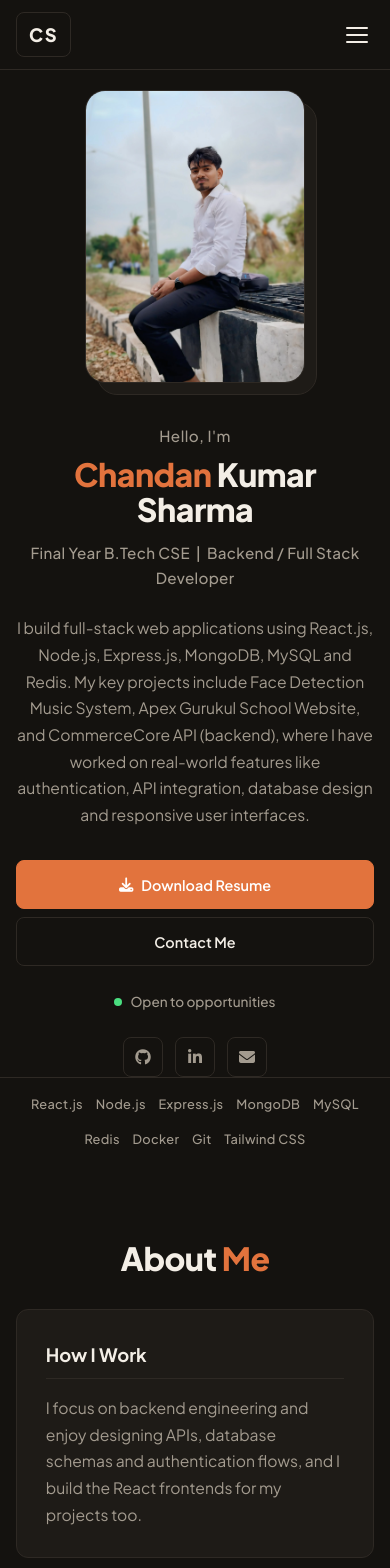
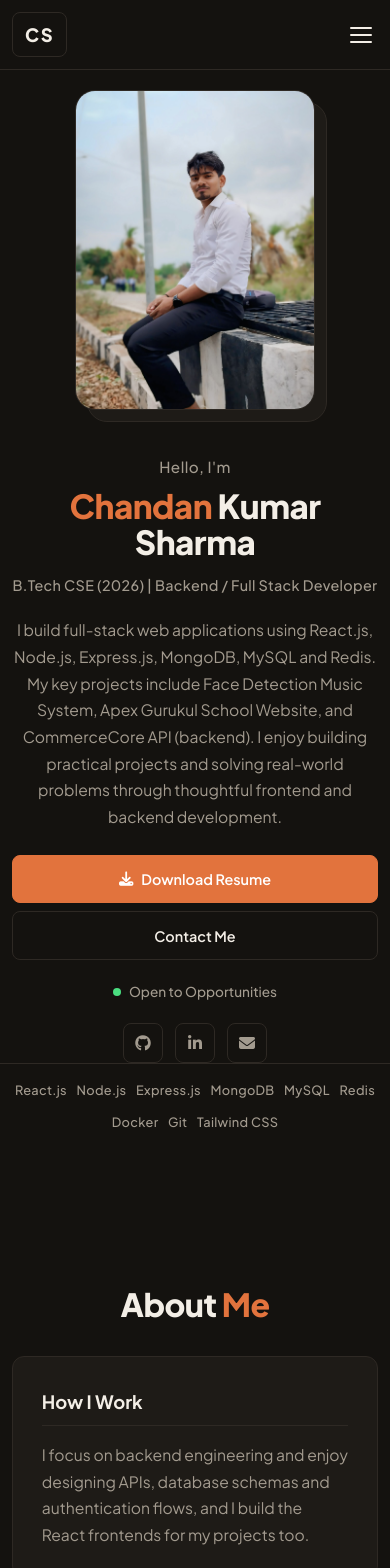
Before and after one commit to chandan-sharma07/developer-portfolio07, a React (Vite) app: page / in a window 390 px wide. Shown: the top 1568 px of the page. Built offline with nearby package versions, Linux system fonts and the light colour scheme.

Commit message:
fix: improve hero layout and responsive spacing

```diff
--- a/src/components/Achievements.jsx
+++ b/src/components/Achievements.jsx
@@ -4,7 +4,7 @@ import useInView from '../hooks/useInView'
 const STATS = [
   { target: 4, label: 'Industry Certifications', plus: true },
   { target: 15, label: 'GitHub Repositories', plus: true },
-  { target: 2, label: 'Featured Projects', plus: false },
+  { target: 3, label: 'Featured Projects', plus: false },
   { target: 1, label: 'Awards / Recognitions', plus: false },
 ]
 
--- a/src/components/Hero.jsx
+++ b/src/components/Hero.jsx
@@ -26,16 +26,11 @@ export default function Hero() {
           </h1>
 
           <p className="hero-role hero-fade" style={{ '--i': 2 }}>
-            Final Year B.Tech CSE &nbsp;|&nbsp; Backend / Full Stack Developer
+            B.Tech CSE (2026) | Backend / Full Stack Developer
           </p>
 
           <p className="hero-intro hero-fade" style={{ '--i': 3 }}>
-            I build full-stack web applications using React.js, Node.js,
-            Express.js, MongoDB, MySQL and Redis. My key projects include Face
-            Detection Music System, Apex Gurukul School Website, and CommerceCore
-            API (backend), where I have worked on real-world features like
-            authentication, API integration, database design and responsive user
-            interfaces.
+            I build full-stack web applications using React.js, Node.js, Express.js, MongoDB, MySQL and Redis. My key projects include Face Detection Music System, Apex Gurukul School Website, and CommerceCore API (backend). I enjoy building practical projects and solving real-world problems through thoughtful frontend and backend development.
           </p>
 
           <div className="hero-buttons hero-fade" style={{ '--i': 4 }}>
@@ -59,7 +54,7 @@ export default function Hero() {
 
           <div className="hero-status hero-fade" style={{ '--i': 5 }}>
             <span className="hero-status-dot" aria-hidden="true" />
-            Open to opportunities
+            Open to Opportunities
           </div>
 
           <div className="hero-socials hero-fade" style={{ '--i': 6 }}>
--- a/src/index.css
+++ b/src/index.css
@@ -25,6 +25,9 @@ html {
   font-family: var(--font);
   background: var(--bg);
   color: var(--text);
+  width: 100%;
+  max-width: 100%;
+  overflow-x: hidden;
 }
 
 body {
@@ -32,6 +35,8 @@ body {
   color: var(--text);
   font-family: var(--font);
   line-height: 1.7;
+  width: 100%;
+  max-width: 100%;
   overflow-x: hidden;
   -webkit-font-smoothing: antialiased;
   -moz-osx-font-smoothing: grayscale;
@@ -93,8 +98,9 @@ label {
 
 .nav-inner {
   max-width: 1200px;
+  width: calc(100% - 48px);
   margin: 0 auto;
-  padding: 0 clamp(1rem, 4vw, 2.5rem);
+  padding: 0;
   height: 100%;
   display: flex;
   align-items: center;
@@ -124,19 +130,20 @@ label {
 
 .nav-links {
   display: flex;
-  gap: 1.5rem;
+  gap: clamp(0.75rem, 1.8vw, 1.5rem);
   list-style: none;
 }
 
 .nav-links a {
   color: var(--muted);
   text-decoration: none;
-  font-size: 0.9rem;
+  font-size: clamp(0.82rem, 1.1vw, 0.9rem);
   font-weight: 500;
   letter-spacing: 0.3px;
   position: relative;
   padding-bottom: 4px;
   transition: color var(--transition);
+  white-space: nowrap;
 }
 
 .nav-links a::after {
@@ -203,9 +210,9 @@ label {
 
 .container {
   max-width: 1200px;
-  width: 100%;
+  width: calc(100% - 48px);
   margin: 0 auto;
-  padding: 0 clamp(1rem, 4vw, 2.5rem);
+  padding: 0 clamp(0.5rem, 2vw, 1.5rem);
 }
 
 .section-title {
@@ -351,27 +358,30 @@ label {
   position: relative;
   display: flex;
   flex-direction: column;
+  justify-content: center;
   min-height: 100svh;
-  padding: calc(var(--nav-h) + 40px) 0 0;
-  background: var(--bg);
-  color: var(--text);
+  padding: calc(var(--nav-h) + 16px) 0 0;
+  background: var(--bg);
+  color: var(--text);
+  overflow: hidden;
 }
 
 .hero-inner {
   display: grid;
-  grid-template-columns: 1fr 380px;
-  gap: 3rem;
+  grid-template-columns: minmax(0, 1.1fr) minmax(300px, 0.9fr);
+  gap: clamp(1.5rem, 4vw, 3rem);
   align-items: center;
   max-width: 1200px;
-  width: 100%;
+  width: calc(100% - 48px);
   margin: 0 auto;
-  padding: 0 clamp(1rem, 4vw, 2.5rem);
+  padding: 0 clamp(0.5rem, 2vw, 1.5rem);
   flex: 1;
 }
 
 .hero-text {
   display: flex;
   flex-direction: column;
+  min-width: 0;
 }
 
 .hero-label {
@@ -383,12 +393,13 @@ label {
 }
 
 .hero-name {
-  font-size: clamp(2.4rem, 5.5vw, 3.8rem);
+  font-size: clamp(42px, 5vw, 72px);
   font-weight: 800;
   line-height: 1.1;
   letter-spacing: -0.5px;
   color: var(--text);
   margin-bottom: 0.75rem;
+  word-break: break-word;
 }
 
 .hero-name-accent {
@@ -396,10 +407,10 @@ label {
 }
 
 .hero-role {
-  font-size: 0.95rem;
+  font-size: clamp(0.9rem, 1.3vw, 1rem);
   font-weight: 500;
   color: var(--muted);
-  margin-bottom: 1.5rem;
+  margin-bottom: 1.25rem;
   letter-spacing: 0.3px;
 }
 
@@ -408,15 +419,16 @@ label {
   font-weight: 400;
   color: var(--muted);
   line-height: 1.7;
-  max-width: 560px;
-  margin-bottom: 2rem;
+  max-width: 640px;
+  margin-bottom: 1.5rem;
 }
 
 .hero-buttons {
   display: flex;
   gap: 0.75rem;
   flex-wrap: wrap;
-  margin-bottom: 1.5rem;
+  align-items: center;
+  margin-bottom: 1.25rem;
 }
 
 .hero-btn {
@@ -431,6 +443,7 @@ label {
   cursor: pointer;
   transition: var(--transition);
   border: 1px solid transparent;
+  white-space: nowrap;
 }
 
 .hero-btn:focus-visible {
@@ -468,7 +481,7 @@ label {
   font-size: 0.85rem;
   font-weight: 500;
   color: var(--muted);
-  margin-bottom: 1.5rem;
+  margin-bottom: 1.25rem;
 }
 
 .hero-status-dot {
@@ -512,12 +525,15 @@ label {
   display: flex;
   justify-content: center;
   align-items: center;
+  width: 100%;
+  padding-right: 12px;
+  padding-bottom: 12px;
 }
 
 .hero-photo-wrapper {
   position: relative;
   width: 100%;
-  max-width: 340px;
+  max-width: 360px;
 }
 
 .hero-photo-offset {
@@ -532,6 +548,7 @@ label {
   position: relative;
   display: block;
   width: 100%;
+  max-width: 100%;
   border-radius: 20px;
   border: 1px solid var(--border);
   object-fit: cover;
@@ -542,9 +559,9 @@ label {
 .hero-tech-strip {
   display: flex;
   flex-wrap: wrap;
-  gap: 1.2rem;
+  gap: clamp(0.75rem, 2vw, 1.2rem);
   justify-content: center;
-  padding: 1.2rem clamp(1rem, 4vw, 2.5rem);
+  padding: 1.1rem clamp(1rem, 4vw, 2.5rem);
   border-top: 1px solid var(--border);
   margin-top: auto;
 }
@@ -1587,7 +1604,7 @@ label {
 @media (max-width: 900px) {
   .hero-inner {
     grid-template-columns: 1fr;
-    gap: 2.5rem;
+    gap: 2rem;
     text-align: center;
   }
 
@@ -1596,7 +1613,7 @@ label {
   }
 
   .hero-intro {
-    max-width: 520px;
+    max-width: 540px;
   }
 
   .hero-buttons {
@@ -1613,6 +1630,7 @@ label {
 
   .hero-photo-col {
     order: -1;
+    padding-right: 0;
   }
 
   .hero-photo-wrapper {
@@ -1629,6 +1647,11 @@ label {
 }
 
 @media (max-width: 768px) {
+  .hero {
+    min-height: auto;
+    padding: calc(var(--nav-h) + 24px) 0 64px;
+  }
+
   .section {
     min-height: auto;
     padding: 64px 0;
@@ -1701,8 +1724,22 @@ label {
     padding-top: calc(var(--nav-h) + 20px);
   }
 
+  .hero-inner {
+    width: calc(100% - 24px);
+    padding: 0;
+  }
+
+  .container {
+    width: calc(100% - 24px);
+    padding: 0;
+  }
+
+  .nav-inner {
+    width: calc(100% - 24px);
+  }
+
   .hero-name {
-    font-size: clamp(2rem, 8vw, 2.5rem);
+    font-size: clamp(28px, 8.5vw, 38px);
   }
 
   .hero-buttons {
@@ -1714,15 +1751,16 @@ label {
   .hero-btn {
     width: 100%;
     justify-content: center;
+    white-space: normal;
   }
 
   .hero-photo-wrapper {
-    max-width: 220px;
+    max-width: min(240px, 72vw);
   }
 
   .hero-tech-strip {
-    gap: 0.8rem;
-    padding: 1rem 1rem;
+    gap: 0.6rem;
+    padding: 1rem 0.5rem;
   }
 
   .project-right-panel {
@@ -1731,7 +1769,7 @@ label {
 
   .contact-form-card,
   .contact-info-card {
-    padding: 1.5rem;
+    padding: 1.25rem;
   }
 
   .stat-counters {
```
